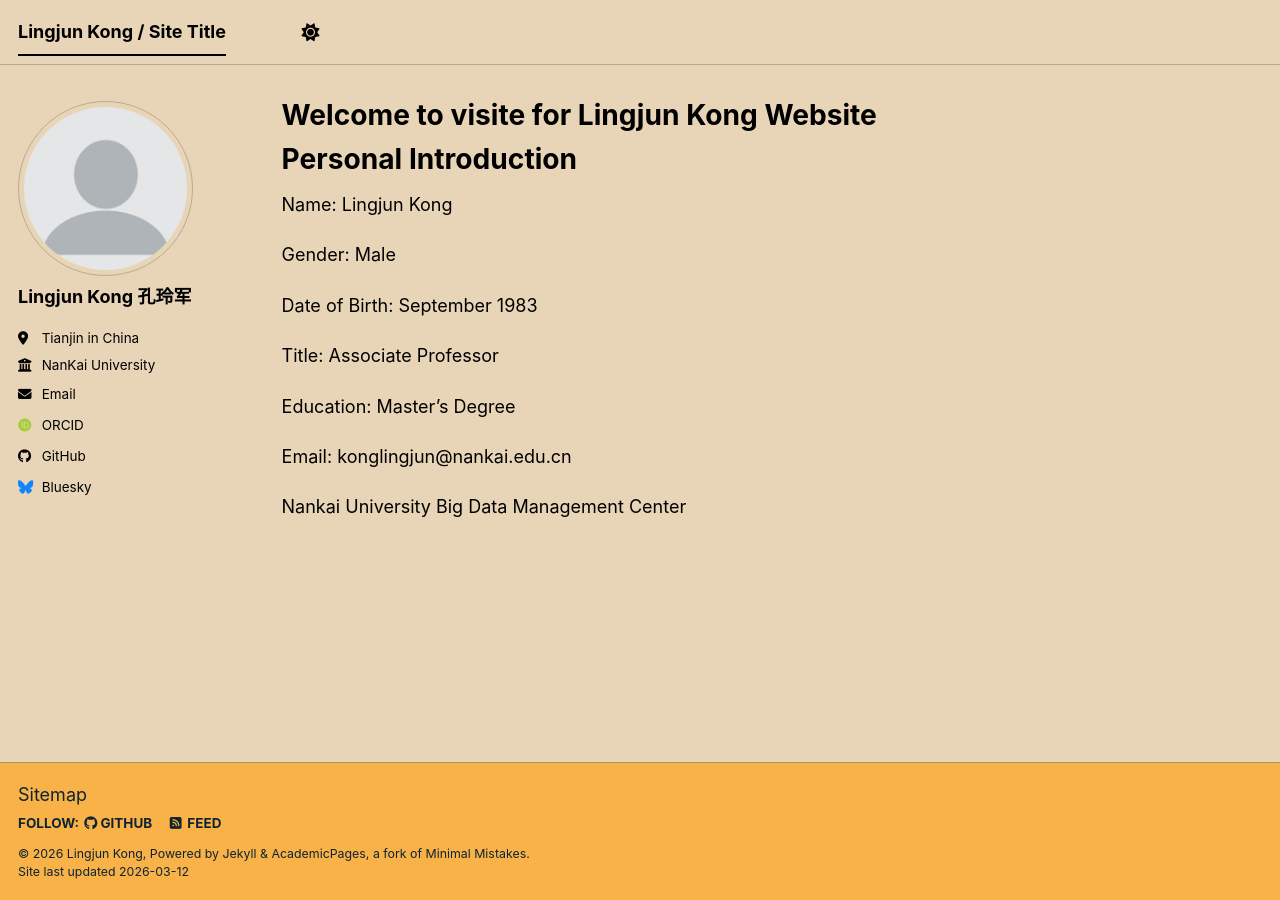
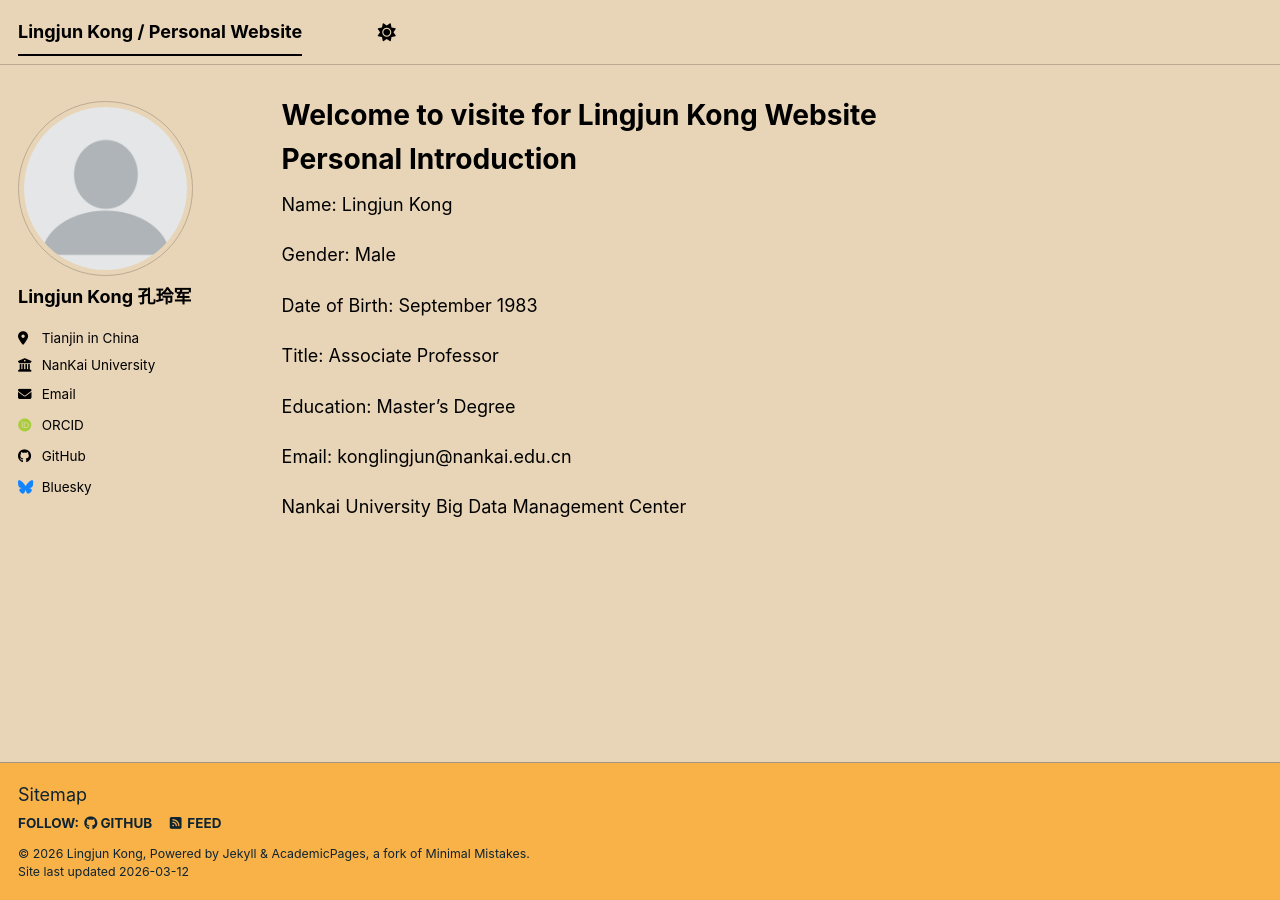
Before and after one commit to klj63260826/klj63260826.github.io, a Jekyll site: the page built from _pages/about.md, in a window 1280 px wide. Built offline with Jekyll 4.4.1, drawn with Linux system fonts in a browser that asks for light colours; some web fonts are replaced; a script bundle is joined from its source files by our own code; library files that are not in the unit come from our copies; a file with an impossible date is left out.

Commit message:
Update _config.yml

```diff
--- a/_config.yml
+++ b/_config.yml
@@ -9,7 +9,7 @@
 # Basic Site Settings
 locale                   : "en-US"
 site_theme               : "sunrise" # The available themes options are "default", "air", "sunrise", "mint", "dirt" and "contrast"
-title                    : "Lingjun Kong / Site Title"
+title                    : "Lingjun Kong / Personal Website"
 title_separator          : "-"
 name                     : &name "Lingjun Kong"
 description              : &description "孔玲军(Lingjun Kong)academic portfolio"   # Update this with a general description of your site, this is the default if not overridden by a page
```
